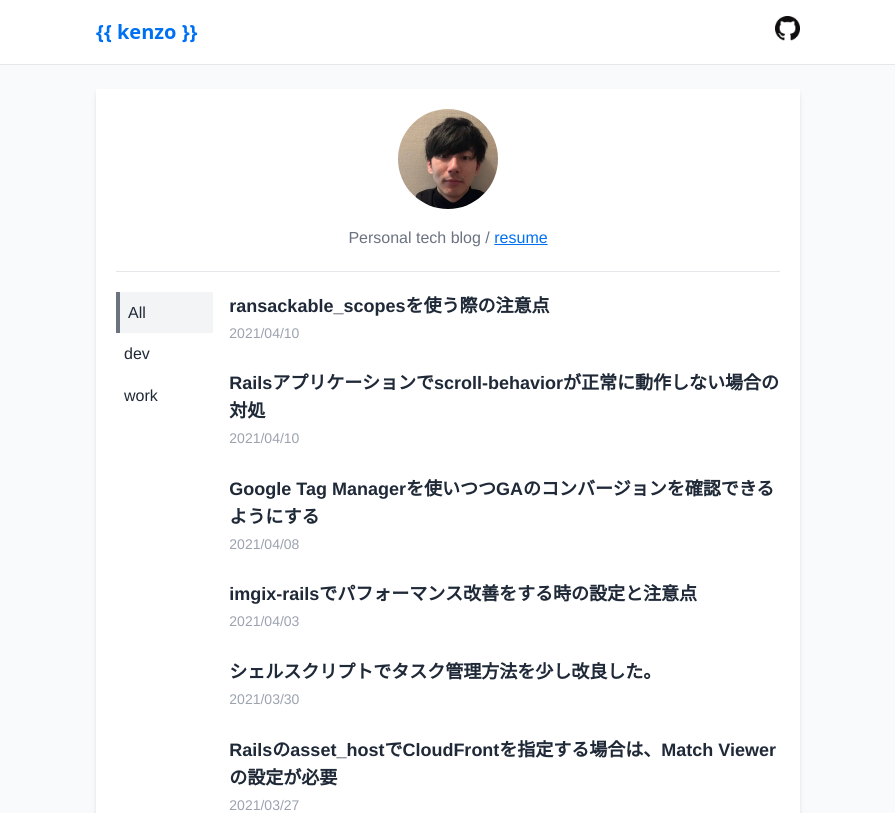
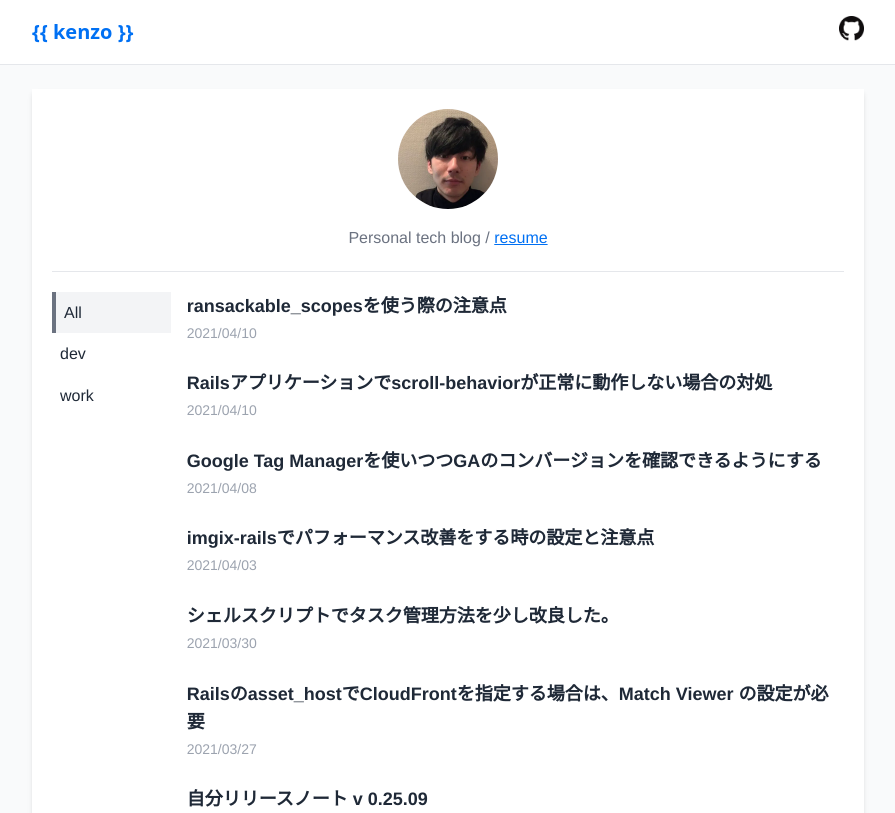
Before and after one commit to kenzo-tanaka/nextJsBlog, a Next.js app: page / in a window 1280 px wide. Shown: the top 813 px of the page, without its empty margins (192-1087 px from the left). Built offline with nearby package versions, Linux system fonts and the light colour scheme.

Commit message:
max-widthを調整

```diff
--- a/components/layout.tsx
+++ b/components/layout.tsx
@@ -7,7 +7,7 @@ type Props = {
 
 const Layout: React.FC<Props> = ({ children, home = false }) => {
   return (
-    <div className="max-w-3xl mx-auto px-2 sm:px-6 lg:px-8">
+    <div className="max-w-4xl mx-auto px-2 sm:px-6 lg:px-8">
       <main>
         <div className="shadow-md bg-white">{children}</div>
       </main>
--- a/components/navBar.tsx
+++ b/components/navBar.tsx
@@ -5,7 +5,7 @@ import { config } from "../site.config";
 const NavBar: React.FC = () => {
   return (
     <nav className="bg-white border-b border-gray-200">
-      <div className="max-w-3xl mx-auto px-2 sm:px-6 lg:px-8">
+      <div className="max-w-4xl mx-auto px-2 sm:px-6 lg:px-8">
         <div className="relative flex items-center justify-between h-16">
           <div className="flex-1 flex items-center justify-center sm:items-stretch sm:justify-start">
             <div className="flex-shrink-0 flex items-center">
```
